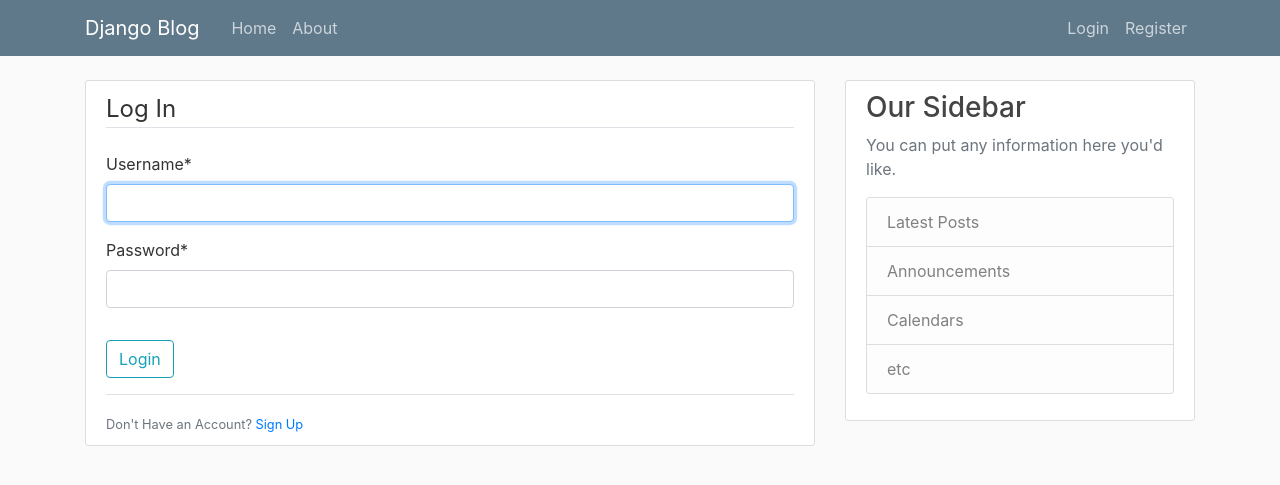
After one commit to moryash08/Django_Blog, a Django app: page /login/ in a window 1280 px wide. The commit adds this page. Shown: the top 485 px of the page. Run offline with Django 3.2, Linux system fonts and the light colour scheme; some libraries are stand-ins or nearby versions.

Commit message:
Login and Logout Authentication

```diff
--- a/blog/models.py
+++ b/blog/models.py
@@ -11,4 +11,4 @@ class Post(models.Model):
     author = models.ForeignKey(User, on_delete=models.CASCADE)
 
     def __str__(self):
-        return self.title;
+        return self.title
--- a/blog/templates/blog/base.html
+++ b/blog/templates/blog/base.html
@@ -31,8 +31,13 @@
                     </div>
                     <!-- Navbar Right Side -->
                     <div class="navbar-nav">
-                        <a class="nav-item nav-link" href="#">Login</a>
-                        <a class="nav-item nav-link" href="{% url 'users-register' %}">Register</a>
+                        {% if user.is_authenticated %}
+                            <a class="nav-item nav-link" href="{% url 'users-profile' %}">Profile</a>
+                            <a class="nav-item nav-link" href="{% url 'users-logout' %}">Logout</a>
+                        {% else %}
+                            <a class="nav-item nav-link" href="{% url 'users-login' %}">Login</a>
+                            <a class="nav-item nav-link" href="{% url 'users-register' %}">Register</a>
+                        {% endif %}
                     </div>
                 </div>
             </div>
--- a/djangoDemo/settings.py
+++ b/djangoDemo/settings.py
@@ -117,3 +117,7 @@ USE_TZ = True
 STATIC_URL = '/static/'
 
 CRISPY_TEMPLATE_PACK = 'bootstrap4'
+
+LOGIN_REDIRECT_URL = 'blog-home'
+
+LOGIN_URL = 'users-login'
--- a/djangoDemo/urls.py
+++ b/djangoDemo/urls.py
@@ -15,11 +15,15 @@ Including another URLconf
 """
 from django.urls import path, include
 from django.contrib import admin
+from django.contrib.auth import views as auth_views
 from users import views as user_views
 
 
 urlpatterns = [
     path('admin/', admin.site.urls),
+    path('register/', user_views.register, name='users-register'),
+    path('profile/', user_views.profile, name='users-profile'),
+    path('login/', auth_views.LoginView.as_view(template_name='users/login.html'), name='users-login'),
+    path('logout/', auth_views.LogoutView.as_view(template_name='users/logout.html'), name='users-logout'),
     path('', include('blog.urls')),
-    path('register/', user_views.register, name='users-register'),
 ]
--- /dev/null
+++ b/users/templates/users/login.html
@@ -0,0 +1,19 @@
+{% extends "blog/base.html" %}
+{% load crispy_forms_tags %}
+{% block content %}
+    <div class="content-section">
+        <form method="POST">
+            {% csrf_token %}
+            <fieldset class="form-group">
+                <legend class="border-bottom mb-4">Log In</legend>
+                {{ form|crispy }}
+            </fieldset>
+            <div class="form-group">
+                <button class="btn btn-outline-info btn-primary" type="submit">Login</button>
+            </div>
+        </form>
+        <div class="border-top pt-3">
+            <small class="text-muted">Don't Have an Account? <a href="{% url 'users-register' %}">Sign Up</a> </small>
+        </div>
+    </div>
+{% endblock content %}
--- /dev/null
+++ b/users/templates/users/profile.html
@@ -0,0 +1,4 @@
+{% extends "blog/base.html" %}
+{% block content %}
+    <h2>{{ user.username }}</h2>
+{% endblock content %}
```
Also changed, not shown: users/templates/users/logout.html (added, +9 -0 lines), users/views.py (+11 -2 lines), db.sqlite3, users/forms.py (line endings or trailing spaces).
